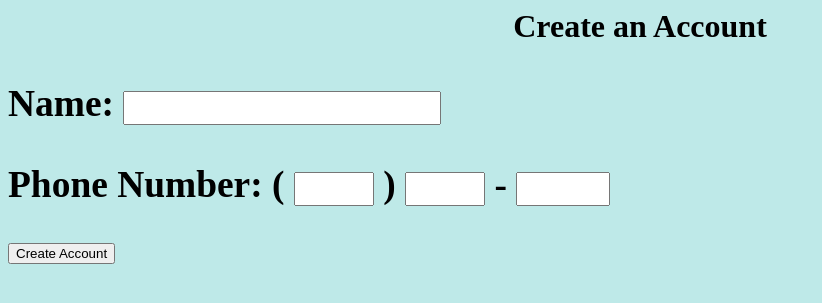
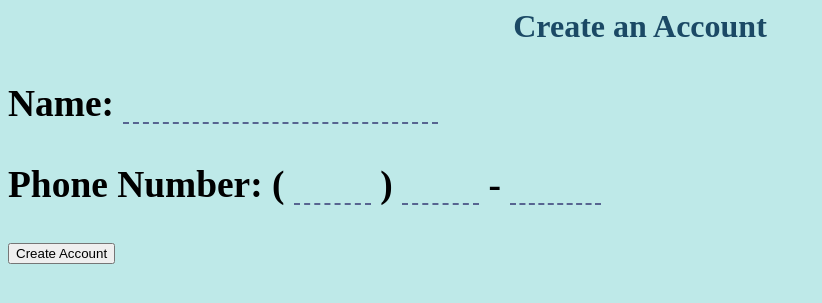
Before and after one commit to Adamokrzesik98/cssi-project, a Python web app: template roommates/templates/createAccount.html in a window 1280 px wide. Shown: the top 303 px of the page, without its empty margins (0-822 px from the left). Run offline with Jinja, Linux system fonts and the light colour scheme; the template is opened without the code that fills it, so the values that code supplies are empty.

Commit message:
styled the transition pages

```diff
--- a/roommates/resources/main.css
+++ b/roommates/resources/main.css
@@ -16,9 +16,19 @@
 
 .centered_title{
 	text-align: center;
+	color: #1B4965;
+}
+#background{
+	background-color: #BEE9E8
 }
 .text_boxes{
 	font-size: x-large;
+	background: transparent;
+    border: none;
+    border-bottom: 2px dashed #576490;
+    outline: none;
+    padding: 0px 0px 0px 0px;
+    font-style: italic;
 }
 
 table, th, td {
--- a/roommates/templates/successfullyJoinedHome.html
+++ b/roommates/templates/successfullyJoinedHome.html
@@ -1 +1,2 @@
+<link rel="stylesheet" href="resources/main.css" type="text/css">
 You have successfully joined {{ home_name }}!
```
Also changed, not shown: roommates/templates/checkInState.html (+7 -4 lines), roommates/templates/doNotDisturb.html (+7 -4 lines), roommates/templates/stickyCreated.html (+6 -3 lines).
